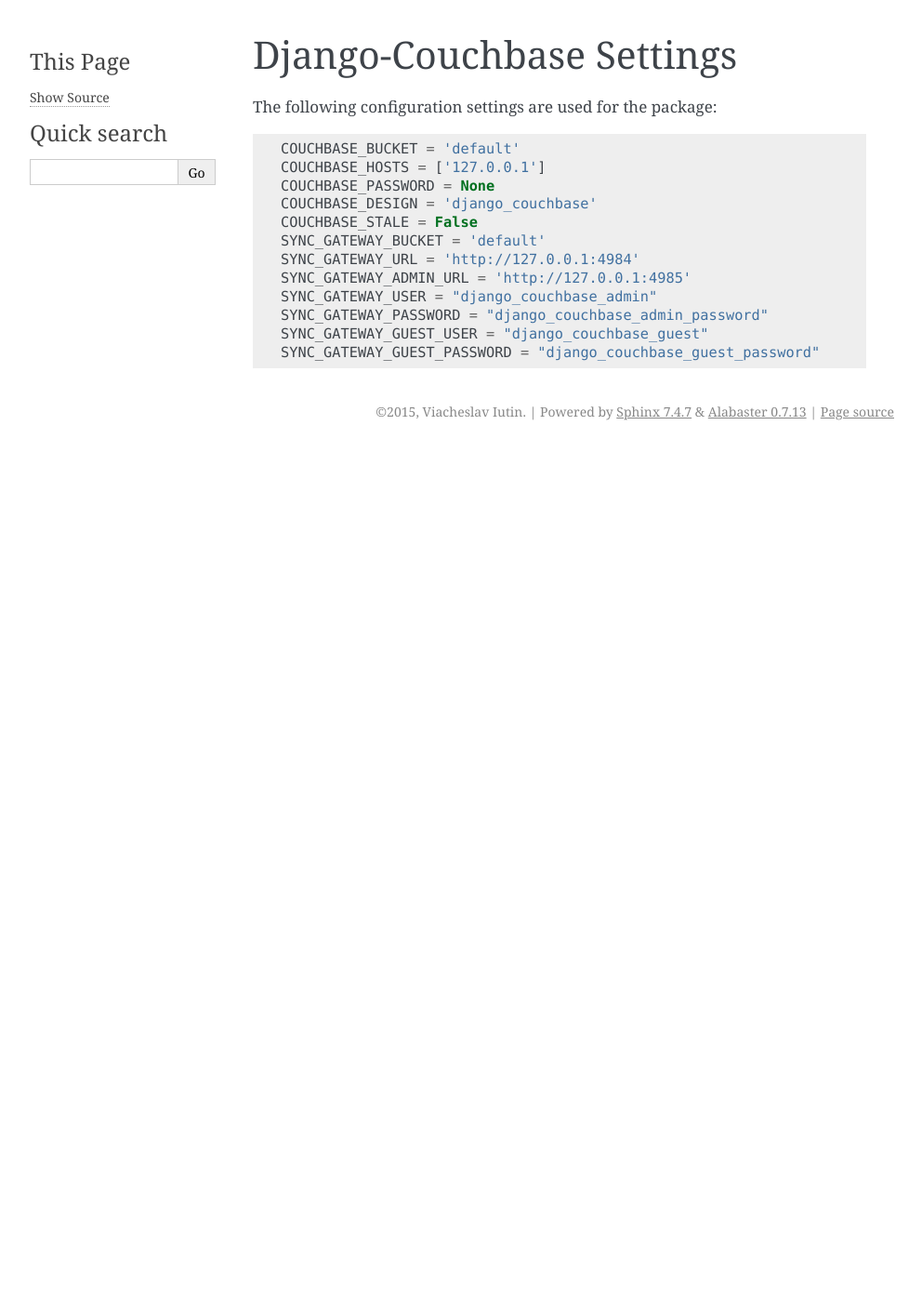
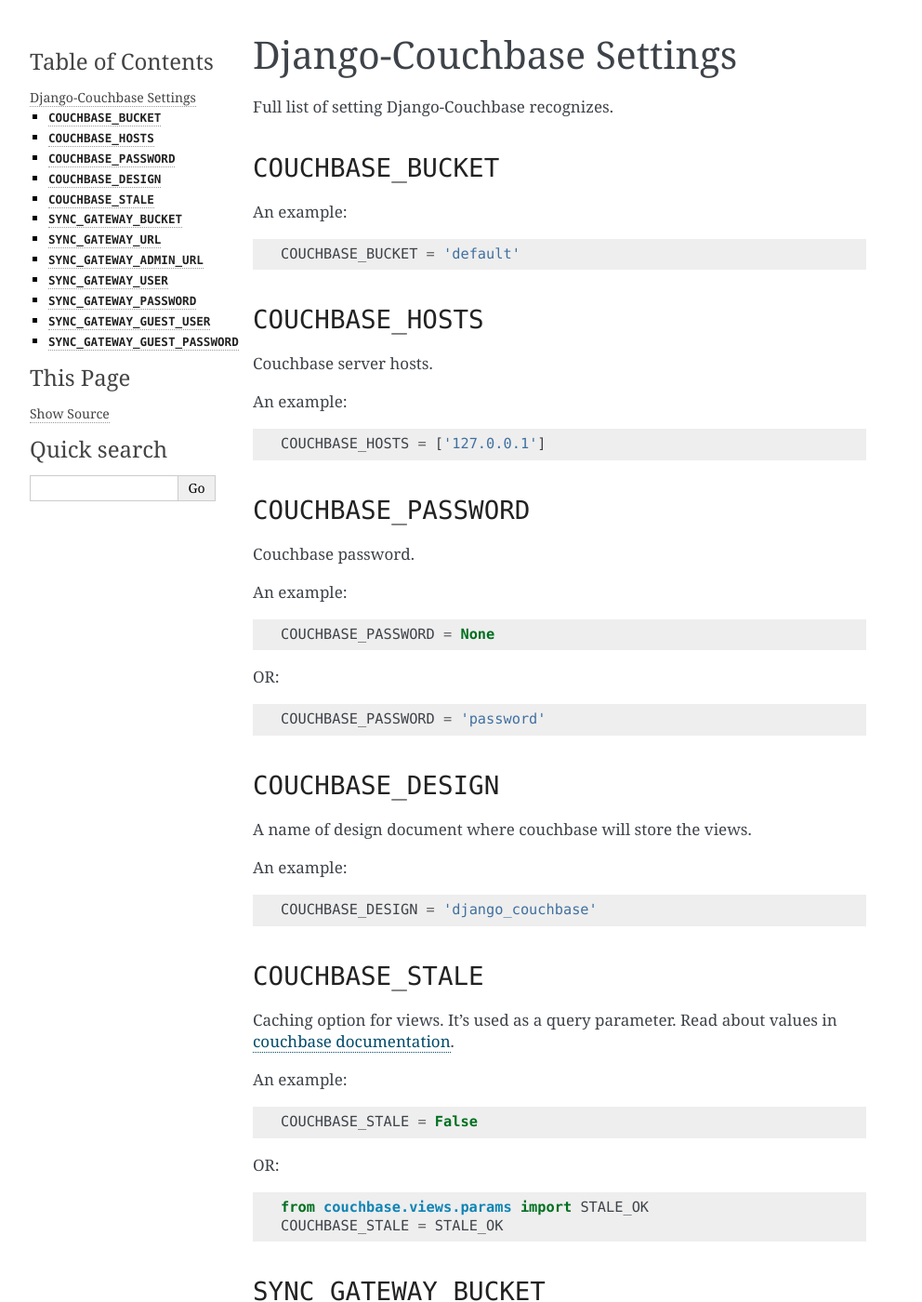
Before and after one commit to smarttradeapp/django_cbtools, a Sphinx documentation site: the page built from docs/settings.rst, in a window 1280 px wide and 1400 px high. Shown: the whole window at 93% size, without its empty margins (148-1140 px from the left). Built offline with Sphinx 7.4.7, drawn with Linux system fonts in a browser that asks for light colours; some of the changed text lies outside the part shown.

Commit message:
docs: settings

```diff
--- a/docs/settings.rst
+++ b/docs/settings.rst
@@ -4,17 +4,131 @@
 Django-Couchbase Settings
 =========================
 
-The following configuration settings are used for the package::
+Full list of setting Django-Couchbase recognizes.
+
+``COUCHBASE_BUCKET``
+====================
+
+An example::
 
     COUCHBASE_BUCKET = 'default'
+
+``COUCHBASE_HOSTS``
+===================
+
+Couchbase server hosts.
+
+An example::
+
     COUCHBASE_HOSTS = ['127.0.0.1']
+
+
+``COUCHBASE_PASSWORD``
+======================
+
+Couchbase password.
+
+An example::
+
     COUCHBASE_PASSWORD = None
+
+OR::
+
+    COUCHBASE_PASSWORD = 'password'
+
+
+``COUCHBASE_DESIGN``
+====================
+
+A name of design document where couchbase will store the views.
+
+An example::
+
     COUCHBASE_DESIGN = 'django_couchbase'
+
+
+``COUCHBASE_STALE``
+===================
+
+Caching option for views. It's used as a query parameter.
+Read about values in `couchbase  documentation <http://docs.couchbase.com/admin/admin/Views/views-operation.html>`_.
+
+An example::
+
     COUCHBASE_STALE = False
+
+OR::
+
+    from couchbase.views.params import STALE_OK
+    COUCHBASE_STALE = STALE_OK
+
+
+``SYNC_GATEWAY_BUCKET``
+=======================
+
+Basicly it's probably the same as ``COUCHBASE_BUCKET``.
+But Sync-Gateway can have different settings.
+
+An example::
+
     SYNC_GATEWAY_BUCKET = 'default'
+
+
+``SYNC_GATEWAY_URL``
+====================
+
+An URL for Sync-Gateway server.
+
+An example::
+
     SYNC_GATEWAY_URL = 'http://127.0.0.1:4984'
+
+
+``SYNC_GATEWAY_ADMIN_URL``
+==========================
+
+It's probably the same as ``SYNC_GATEWAY_URL`` but with different port number.
+
+An example::
+
     SYNC_GATEWAY_ADMIN_URL = 'http://127.0.0.1:4985'
+
+
+``SYNC_GATEWAY_USER``
+=====================
+
+The user which will be used to access the couchbase by your application.
+
+An example::
+
     SYNC_GATEWAY_USER = "django_couchbase_admin"
+
+
+``SYNC_GATEWAY_PASSWORD``
+=========================
+
+Password for the user above.
+
+An example::
+
     SYNC_GATEWAY_PASSWORD = "django_couchbase_admin_password"
+
+
+``SYNC_GATEWAY_GUEST_USER``
+===========================
+
+Guest user.
+
+An example::
+
     SYNC_GATEWAY_GUEST_USER = "django_couchbase_guest"
+
+
+``SYNC_GATEWAY_GUEST_PASSWORD``
+===============================
+
+Password for the user above.
+
+An example::
+
     SYNC_GATEWAY_GUEST_PASSWORD = "django_couchbase_guest_password"
```
